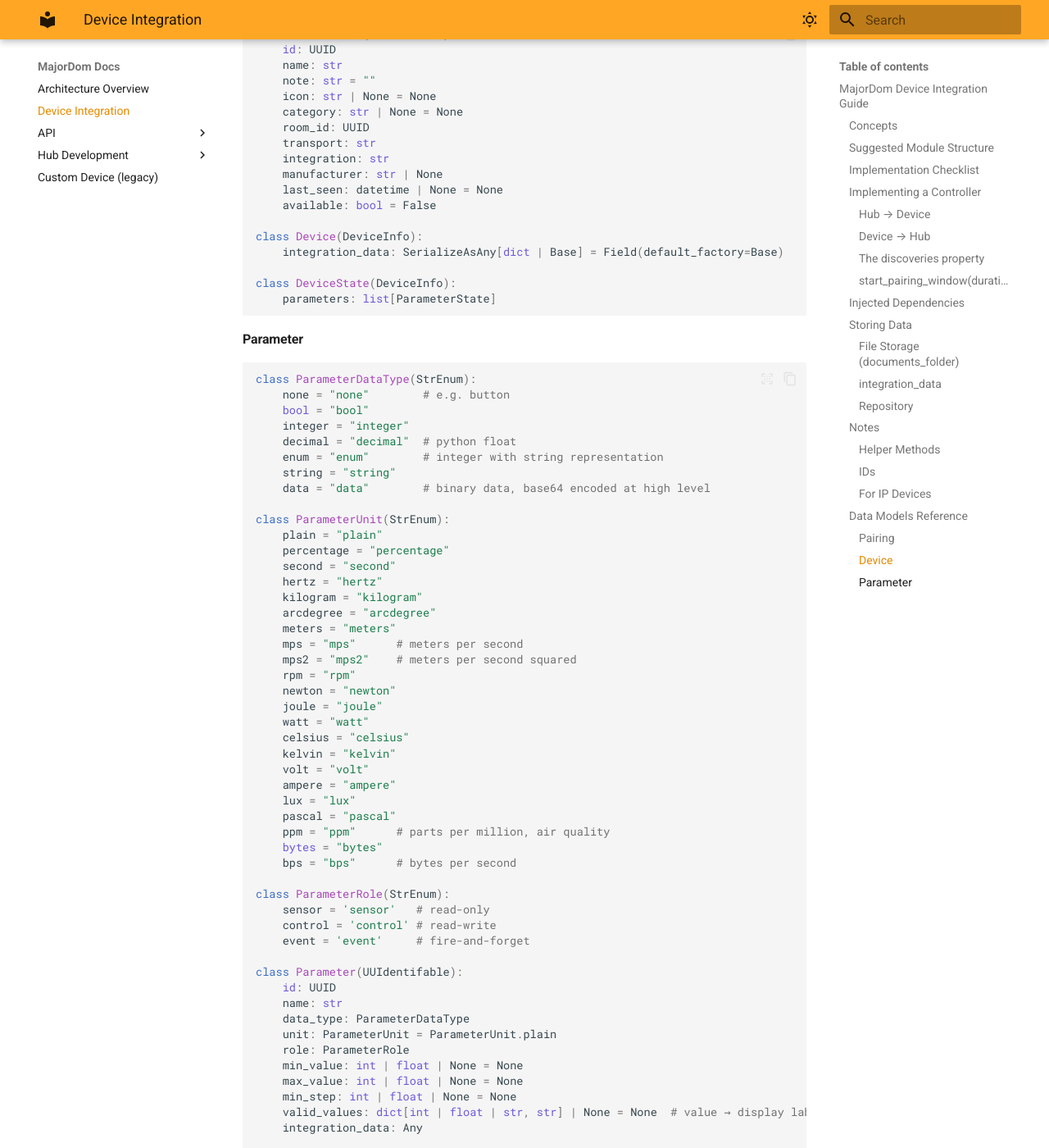
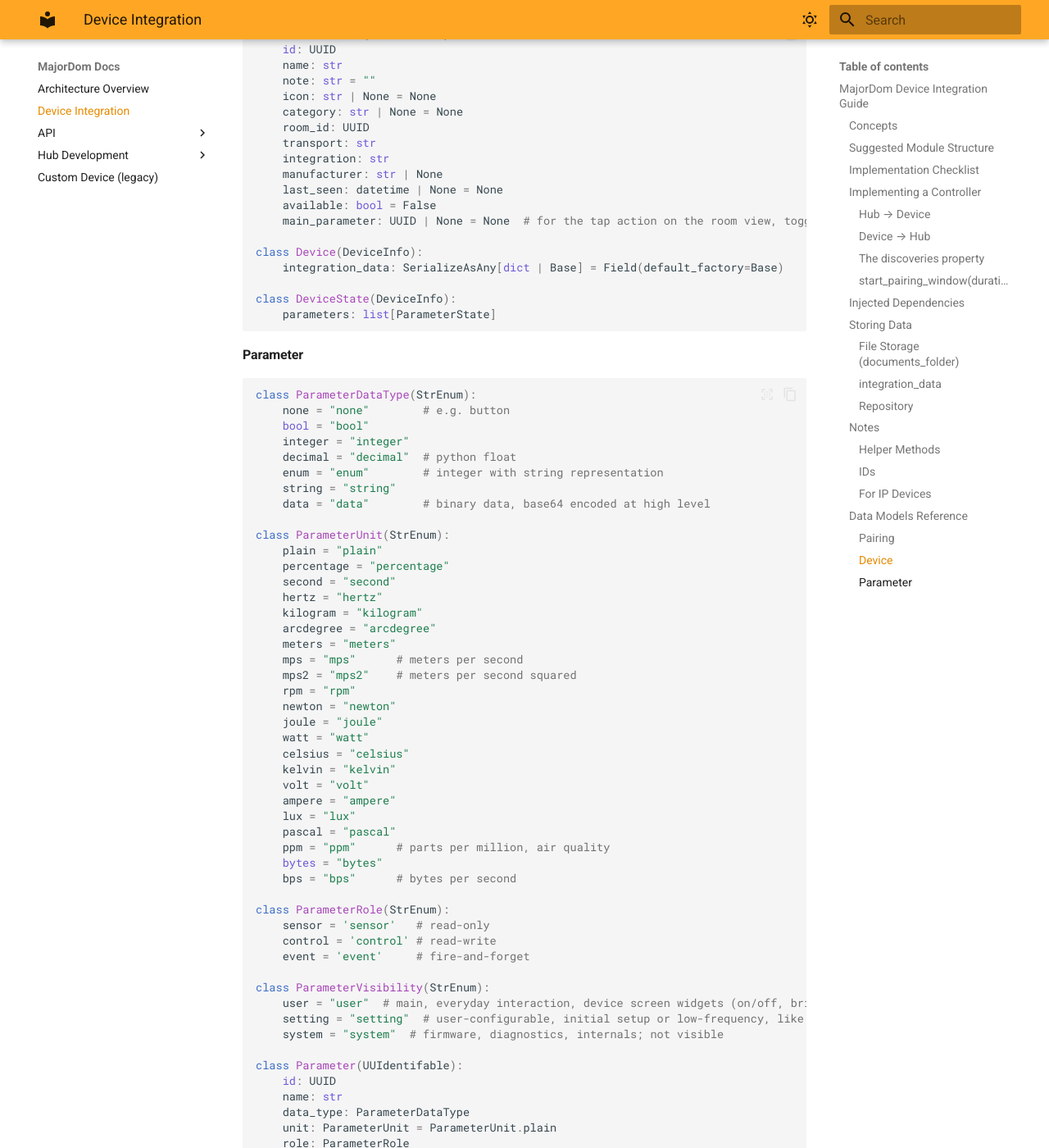
Before and after one commit to ParkerIndustries/MajorDom-Docs, an MkDocs documentation site: the page built from docs/device-integration.md, in a window 1280 px wide and 1400 px high, scrolled down 6317 px. Shown: the whole window at 82% size. Built offline with MkDocs 1.6.1 and Material for MkDocs 9.7.7, drawn with Linux system fonts in a browser that asks for light colours; some of the changed text lies outside the part shown.

Commit message:
Device data model upgrade

```diff
--- a/docs/device-integration.md
+++ b/docs/device-integration.md
@@ -254,6 +254,7 @@ class DeviceInfo(DevicePatch):
     manufacturer: str | None
     last_seen: datetime | None = None
     available: bool = False
+    main_parameter: UUID | None = None  # for the tap action on the room view, toggle in most cases
 
 class Device(DeviceInfo):
     integration_data: SerializeAsAny[dict | Base] = Field(default_factory=Base)
@@ -303,16 +304,23 @@ class ParameterRole(StrEnum):
     control = 'control' # read-write
     event = 'event'     # fire-and-forget
 
+class ParameterVisibility(StrEnum):
+    user = "user"  # main, everyday interaction, device screen widgets (on/off, brightness, volume)
+    setting = "setting"  # user-configurable, initial setup or low-frequency, like "auto off timer"
+    system = "system"  # firmware, diagnostics, internals; not visible
+
 class Parameter(UUIdentifable):
     id: UUID
     name: str
     data_type: ParameterDataType
     unit: ParameterUnit = ParameterUnit.plain
     role: ParameterRole
+    visibility: ParameterVisibility
     min_value: int | float | None = None
     max_value: int | float | None = None
     min_step: int | float | None = None
     valid_values: dict[int | float | str, str] | None = None  # value → display label
+    fields: list["Parameter"] | None = None  # schema for data_type=struct
     integration_data: Any
 
 class ParameterState(Parameter):
```
